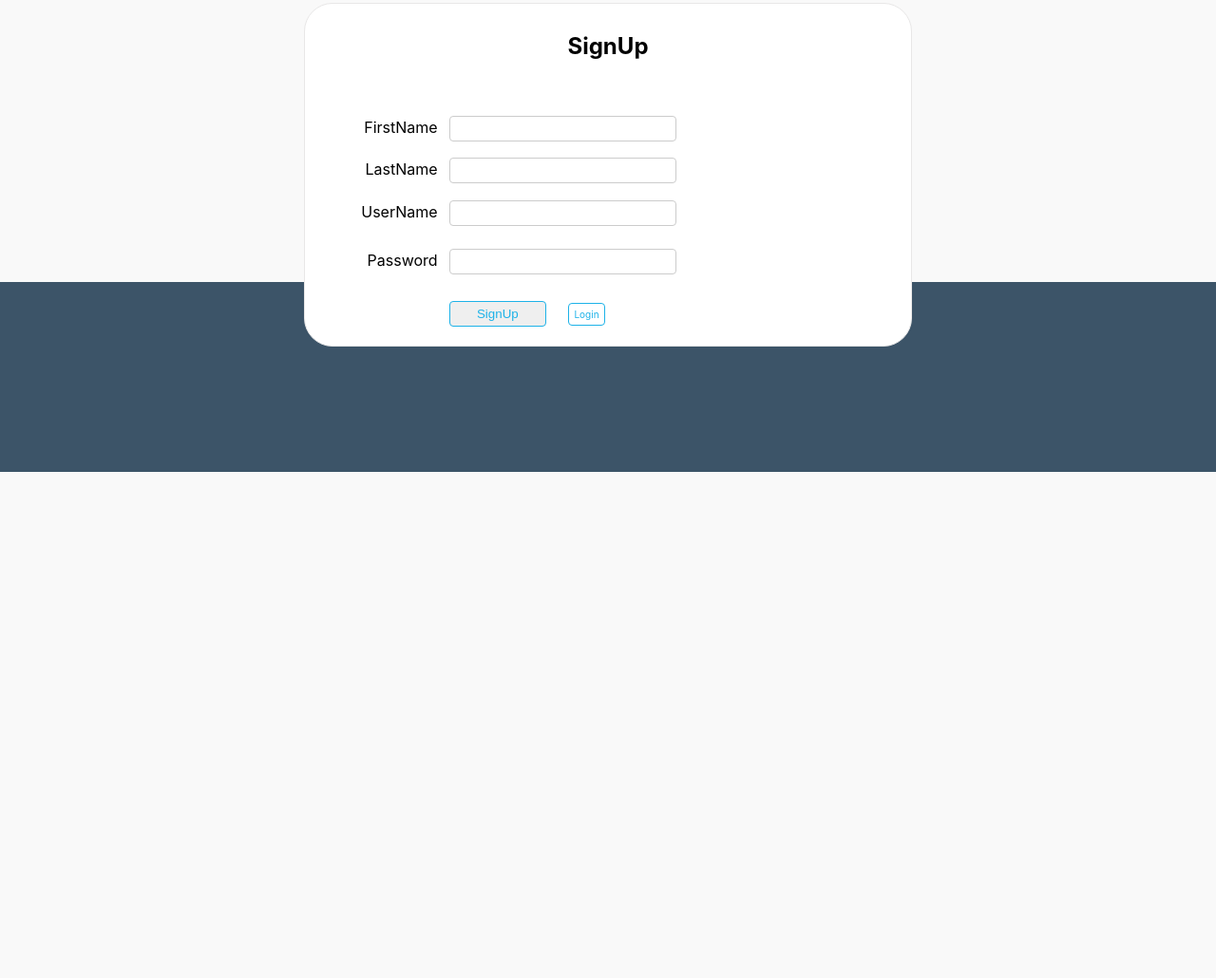
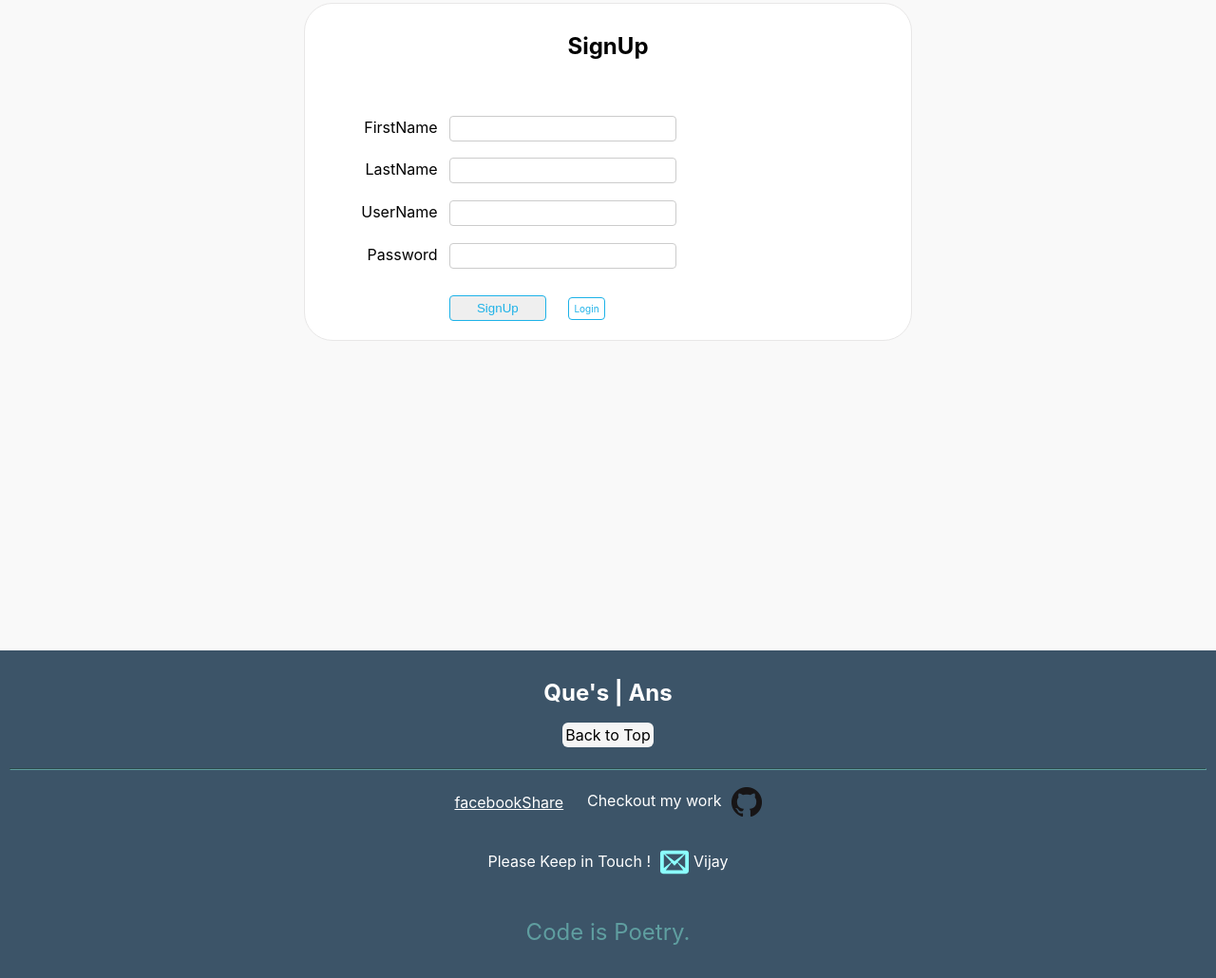
Before and after one commit to vijayenthran/QuestionAndAnswers, a React app: page /signUp in a window 1280 px wide. Shown: the part 186-1216 px from the top of the page at 95% size. Before the commit the page ends 820 px from the top, so only its background shows below. Built offline with nearby package versions, Linux system fonts and the light colour scheme; no server answers.

Commit message:
Make the footer better

```diff
--- a/src/action/ama.js
+++ b/src/action/ama.js
@@ -22,10 +22,10 @@ export const set_filter = value => ({
     postsFilter: value
 });
 
-export const SET_LOADER = 'SET_LOADER';
-export const set_loader = value => ({
-    type: SET_LOADER,
-    loader: value
+export const SET_LOADER_TEXT = 'SET_LOADER_TEXT';
+export const set_loader_text = value => ({
+    type: SET_LOADER_TEXT,
+    loaderText: value
 });
 
 export const SET_SHIMMER = 'SET_SHIMMER';
@@ -396,9 +396,11 @@ export const getPostsFilter = (filter, skipLimit) => dispatch => {
             }
             dispatch(set_posts_list({posts: postsObj.data}));
             dispatch(set_shimmer(false));
+            dispatch(set_loader_text(false));
             return;
         } else {
             dispatch(set_shimmer(false));
+            dispatch(set_loader_text(false));
             return;
         }
     }).catch(error => console.log(error));
@@ -419,6 +421,7 @@ export const getPosts = (categoryId, skipLimit) => dispatch => {
         if (postsObj.data.length >= 0) {
             dispatch(set_posts_list({posts: postsObj.data}));
             dispatch(set_shimmer(false));
+            dispatch(set_loader_text(false));
             return;
         } else {
             return;
--- a/src/components/Footer/footerBar.js
+++ b/src/components/Footer/footerBar.js
@@ -1,9 +1,50 @@
+'use strict';
+
 import React from 'react';
+import '../Styles/footer.scss';
+import githubOctaCat from '../../../dist/images/GitHub-Mark-32px.png'
+export const FooterBar = () => {
 
-export const FooterBar = () => {
-  return (
-      <section className="FooterBar">
-          <div></div>
-      </section>
-  )
+    function GithubLink() {
+        window.open('https://github.com/vijayenthran/');
+    }
+
+    return (
+        <section className="FooterBar">
+            <div className="Logo-FooterBar">
+                <h2>Que's | Ans</h2>
+            </div>
+            <div className="Back-to-top">
+                <a className="Back-to-Top-Link" href="#Home">Back to Top</a>
+            </div>
+            <hr className="Line-Footer"/>
+            <div className="Share-Footer">
+                {/*<img src="https://developers.facebook.com/docs/plugins/" data-layout="button" data-size="small" data-mobile-iframe="true" alt=""/>*/}
+                {/*<a href="#" onClick={facebookShare}>fb share</a>*/}
+                <div className="fb-share-button" data-href="https://developers.facebook.com/docs/plugins/"
+                     data-layout="button" data-size="small" data-mobile-iframe="true">
+                    <a target="_blank" href="https://www.facebook.com/sharer/sharer.php?u=https%3A%2F%2Fdevelopers.facebook.com%2Fdocs%2Fplugins%2F&amp;src=sdkpreparse"
+                       class="fb-xfbml-parse-ignore">facebookShare</a>
+                </div>
+                <div className="Github-Link">
+                    <a className="Checkout-Github-Text" href="#" onClick={GithubLink}>Checkout my work
+                        <img className="Checkout-Github-Img" src={githubOctaCat} alt="Github Octacat image"/>
+                    </a>
+                </div>
+            </div>
+            <div className="email">
+                <p className="email-text">Please Keep in Touch !</p>
+                <svg className="email-Icon" version="1.1" xmlns="http://www.w3.org/2000/svg" viewBox="0 0 64 64">
+                    <path d="M58 8h-52c-3.3 0-6 2.7-6 6v40c0 3.3 2.7 6 6 6h52c3.3 0 6-2.7 6-6v-40c0-3.3-2.7-6-6-6zM24.921 34.398l-16.921 13.181v-31.353l16.921 18.172zM11.024 16h41.953l-20.976 15.75-20.976-15.75zM25.581 35.106l6.419 6.894 6.419-6.894 13.16 16.894h-39.158l13.16-16.894zM39.079 34.398l16.921-18.172v31.353l-16.921-13.181z">
+                    </path>
+                </svg>
+                <a className="Mail-Link" href="mailto:tharan.Vijay@gmail.com">Vijay</a>
+            </div>
+            <div className="Quote-Div">
+                <p className="Quote">
+                    Code is Poetry.
+                </p>
+            </div>
+        </section>
+    )
 };
--- a/src/components/Notification/DeleteConfirmation.js
+++ b/src/components/Notification/DeleteConfirmation.js
@@ -62,7 +62,7 @@ export class DeleteConfirmation extends React.Component {
              width: 65%;
              top: 2px;
              left: 16%;
-             background: #efef8c;
+             background: indianred;
              padding: 5px;
              border-radius: 6px;
              -webkit-box-shadow: 0 0 5px black;
@@ -78,7 +78,7 @@ export class DeleteConfirmation extends React.Component {
             border-radius: 7px;
 
             &:hover{
-            background: indianred;
+            background: rgba(37,37,37,0.93);
             color: white;
             cursor: pointer;
             }
@@ -88,6 +88,7 @@ export class DeleteConfirmation extends React.Component {
         display: inline-block;
         width: 65%;
         padding-left: 10px;
+        color : white;
 
          @media (max-width:  650px) {
               display: block;
@@ -100,11 +101,12 @@ export class DeleteConfirmation extends React.Component {
         const CancelDelete = styled.a`
         display: inline-block;
         text-decoration: none;
-        color:  #415467;
+        color:  white;
 
         &:hover{
         text-decoration: underline;
         cursor:pointer;
+        color: black;
         }
     `;
 
--- a/src/components/QuestionsPage/PostCards/postCards.js
+++ b/src/components/QuestionsPage/PostCards/postCards.js
@@ -10,9 +10,11 @@ import {
     no_more_post_cards,
     reset_skip_count,
     set_category_selected,
-    getPostsFilter
+    getPostsFilter,
+    set_loader_text
 } from "../../../action/ama";
 import '../../Styles/PostCardsStyles.scss';
+import LoaderText from "../../loader/loaderText";
 
 var skip = 10;
 
@@ -23,6 +25,7 @@ export class PostCards extends React.Component {
     }
 
     handleSkipCount() {
+        this.props.dispatch(set_loader_text(true));
         if (this.props.resetSkipCount) {
             skip = 10;
             this.props.dispatch(reset_skip_count(false))
@@ -86,6 +89,7 @@ export class PostCards extends React.Component {
                         </li>
                     )}
                 </ul>
+                <LoaderText/>
             </aside>
         );
     }
--- a/src/components/Styles/LoginForm.scss
+++ b/src/components/Styles/LoginForm.scss
@@ -65,15 +65,11 @@ label {
     margin-top: 3%;
 }
 
-#Input-Password-Section {
-    margin-top: 4%;
-}
-
 .LoginFromError, .SignUpFormError {
     color: $error-color;
 }
 
-.Signup-landingPage {
+.signup-Page {
     width: 100%;
     height: 100vh;
 }
@@ -207,16 +203,6 @@ label {
     margin-bottom: 4%;
 }
 
-.FooterBar{
-    width : 100%;
-    height: 200px;
-    background-color: #3c5468;
-    margin-top: 4%;
-    clear: both;
-    content: "";
-}
-
-
 .About-Ques-Information:before, .About-Ques-Information:after{
     clear: both;
 }
--- a/src/components/Styles/PostCardsStyles.scss
+++ b/src/components/Styles/PostCardsStyles.scss
@@ -145,6 +145,11 @@ $postCard-Header-color: #4f6a7b;
     text-decoration: underline;
 }
 
+.LoaderText {
+    color: #ee000e;
+    margin-left: 5%;
+}
+
 @media only screen and (max-width: 600px) {
     .postCardsLists {
         margin-bottom: 3%;
--- a/src/components/Styles/SliderMenu.scss
+++ b/src/components/Styles/SliderMenu.scss
@@ -6,6 +6,7 @@
     z-index: 2;
     height: 100vh;
     padding: 10px;
+    box-shadow: 0px 0px 10px black;
 }
 
 .display-block{
--- /dev/null
+++ b/src/components/Styles/footer.scss
@@ -0,0 +1,119 @@
+.FooterBar{
+    width : 100%;
+    background-color: #3c5468;
+    margin-top: 4%;
+    padding: 10px;
+    content: '';
+    clear: both;
+}
+
+.Back-to-top, .Logo-FooterBar{
+    text-align: center;
+    color: white;
+}
+
+.Back-to-top{
+    margin-bottom: 2%;
+}
+
+.Back-to-Top-Link{
+    color: black;
+    padding: 3px;
+    background-color: whitesmoke;
+    text-decoration: none;
+    border-radius: 6px;
+}
+
+.Back-to-Top-Link:hover{
+    cursor: pointer;
+    color: white;
+    background-color: #3966c9;
+}
+
+.Line-Footer{
+    border-color: cadetblue;
+}
+
+.Share-Footer{
+    text-align: center;
+    padding: 10px;
+}
+
+.fb-share-button,.Github-Link{
+    display: inline-block;
+    vertical-align: middle;
+}
+
+.Checkout-Github-Text{
+    color: white;
+    text-decoration: none;
+}
+
+.Github-Link{
+    margin-left: 2%;
+}
+
+.Checkout-Github-Text, .Checkout-Github-Img{
+    vertical-align: middle;
+}
+
+.Checkout-Github-Img{
+    margin-left: 10px;
+}
+
+.Github-Link:hover{
+    .Checkout-Github-Text{
+        text-decoration: underline;
+    }
+
+    .Checkout-Github-Img{
+        background-color: antiquewhite;
+        border-radius: 100px;
+        border:1px solid black;
+        box-shadow: inset 0 0 5px #000000;
+    }
+}
+
+.email{
+    text-align: center;
+    padding: 10px;
+}
+
+.email-Icon{
+    fill: #8bfffe;
+    width : 30px;
+    height: auto;
+}
+
+.email-text, .email-Icon, .Mail-Link{
+    display: inline-block;
+    vertical-align: middle;
+}
+
+.email-text{
+    margin-right: 10px;
+    color: white;
+}
+
+.Mail-Link{
+    color:white;
+    text-decoration: none;
+    margin-left: 5px;
+}
+
+.Mail-Link:hover{
+    text-decoration: underline;
+}
+
+.Quote-Div{
+    text-align: center;
+}
+
+.Quote{
+    color: cadetblue;
+    font-size: 1.5em;
+}
+
+.fb-share-button a{
+    color: white;
+}
--- /dev/null
+++ b/src/components/loader/loaderText.js
@@ -0,0 +1,24 @@
+'use strict';
+
+import React from 'react';
+import {connect} from 'react-redux';
+
+export class LoaderText extends React.Component {
+    render() {
+        const showLoaderText = {
+            display: this.props.loaderText ? 'block' : 'none',
+            padding : '5px',
+        };
+
+        return (
+            <div style={showLoaderText} className="LoaderText">Loading...</div>
+        )
+
+    }
+}
+
+const mapStateToProps = state => ({
+    loaderText : state.ama.loaderText,
+});
+
+export default connect(mapStateToProps)(LoaderText);
--- a/src/components/login/login-page.js
+++ b/src/components/login/login-page.js
@@ -16,7 +16,7 @@ export function LoginPage(props) {
     }
     return (
         <div className="loginArea-Wrapper">
-            <div className="loginArea">
+            <div className="loginArea" id="Home">
                 <HeaderBar/>
                 <div className="Login-Area-Info">
                     <Welcome/>
--- a/src/components/signUp/signUp-page.js
+++ b/src/components/signUp/signUp-page.js
@@ -13,9 +13,11 @@ export function SignUpPage(props) {
     }
     return (
         <section className="Signup-landingPage">
-            <HeaderBar/>
-            <SignUpTitle/>
-            <SignUpForm/>
+            <div className="signup-Page">
+                <HeaderBar/>
+                <SignUpTitle/>
+                <SignUpForm/>
+            </div>
             <FooterBar/>
         </section>
     );
--- a/src/reducers/ama.js
+++ b/src/reducers/ama.js
@@ -20,7 +20,7 @@ import {
     SET_CATEGORY_SELECTED,
     RESET_SKIP_COUNT,
     SET_FILTER,
-    SET_LOADER,
+    SET_LOADER_TEXT,
     SET_SHOW_SLIDER_MENU,
     SET_SHIMMER,
     SET_SHOW_DELETE_CONFIRMATION_POPUP,
@@ -49,7 +49,7 @@ const initialState = {
     categoryChanged: false,
     dispatchCount: false,
     postsFilter: null,
-    loader: false,
+    loaderText: false,
     sliderMenuVisibility: false,
     shimmer: false,
     showDeleteConfirmationPopUp: false,
@@ -173,9 +173,9 @@ export default function reducer(state = initialState, action) {
             postsFilter: action.postsFilter
         });
     }
-    if (action.type === SET_LOADER) {
+    if (action.type === SET_LOADER_TEXT) {
         return Object.assign({}, state, {
-            loader: action.loader
+            loaderText: action.loaderText
         });
     }
     if (action.type === SET_SHOW_SLIDER_MENU) {
```
Also changed, not shown: dist/images/GitHub-Mark-32px.png (added), dist/images/yellow.png (added), dist/index.html.
